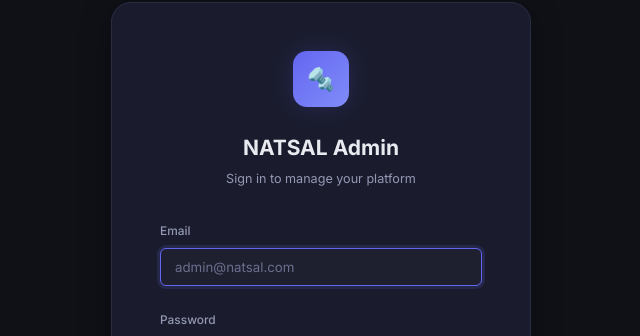
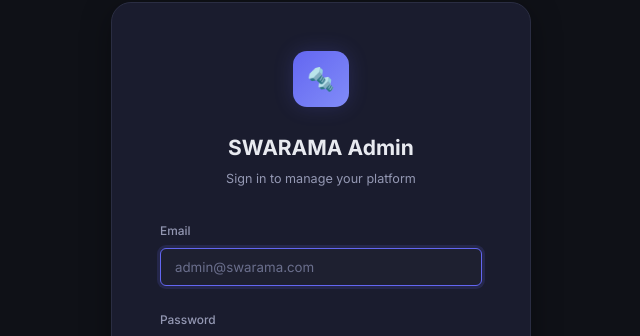
Before and after one commit to amarnathgorlla/mechbook-admin, a React (Vite) app: page / in a window 1280 px wide. Shown: the part 128-464 px from the top of the page, without its empty margins (319-959 px from the left). Built offline with nearby package versions, Linux system fonts and the light colour scheme; no server answers.

Commit message:
rebrand admin panel to SWARAMA

```diff
--- a/index.html
+++ b/index.html
@@ -4,8 +4,8 @@
     <meta charset="UTF-8" />
     <link rel="icon" type="image/svg+xml" href="/vite.svg" />
     <meta name="viewport" content="width=device-width, initial-scale=1.0" />
-    <meta name="description" content="MechBook Admin Panel - Manage mechanics, users, and bookings for the MechBook mechanic booking platform" />
-    <title>MechBook Admin</title>
+    <meta name="description" content="SWARAMA Admin Panel - Manage mechanics, users, and bookings for the SWARAMA roadside rescue platform" />
+    <title>SWARAMA Admin</title>
     <link rel="preconnect" href="https://fonts.googleapis.com">
     <link rel="preconnect" href="https://fonts.gstatic.com" crossorigin>
     <link href="https://fonts.googleapis.com/css2?family=Inter:wght@300;400;500;600;700;800&display=swap" rel="stylesheet">
--- a/src/components/Layout.jsx
+++ b/src/components/Layout.jsx
@@ -16,7 +16,7 @@ export default function Layout({ children, onLogout }) {
         <div className="sidebar-brand">
           <div className="sidebar-brand-icon">🔩</div>
           <div>
-            <h1>NATSAL</h1>
+            <h1>SWARAMA</h1>
             <span>Admin Panel</span>
           </div>
         </div>
--- a/src/pages/DashboardPage.jsx
+++ b/src/pages/DashboardPage.jsx
@@ -46,7 +46,7 @@ export default function DashboardPage() {
     <div>
       <div className="page-header">
         <h2>Dashboard</h2>
-        <p>Overview of your NATSAL platform</p>
+        <p>Overview of your SWARAMA platform</p>
       </div>
 
       {/* Stats Cards */}
--- a/src/pages/LoginPage.jsx
+++ b/src/pages/LoginPage.jsx
@@ -26,7 +26,7 @@ export default function LoginPage({ onLogin }) {
     try {
       await adminAPI.seed()
       setError('')
-      alert('Admin user created! Use admin@natsal.com / Admin@123')
+      alert('Admin user created! Use admin@swarama.com / Admin@123')
     } catch (err) {
       setError(err.message)
     }
@@ -38,7 +38,7 @@ export default function LoginPage({ onLogin }) {
         <div className="login-card">
           <div className="login-header">
             <div className="login-icon">🔩</div>
-            <h2>NATSAL Admin</h2>
+            <h2>SWARAMA Admin</h2>
             <p>Sign in to manage your platform</p>
           </div>
 
@@ -51,7 +51,7 @@ export default function LoginPage({ onLogin }) {
                 id="admin-email"
                 className="form-input"
                 type="email"
-                placeholder="admin@natsal.com"
+                placeholder="admin@swarama.com"
                 value={email}
                 onChange={(e) => setEmail(e.target.value)}
                 required
```
